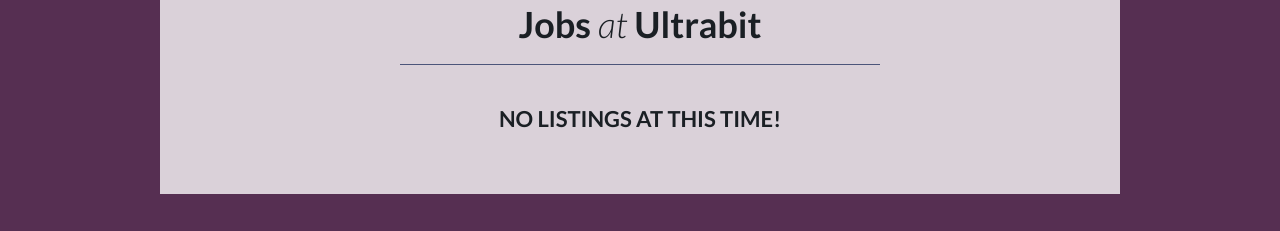
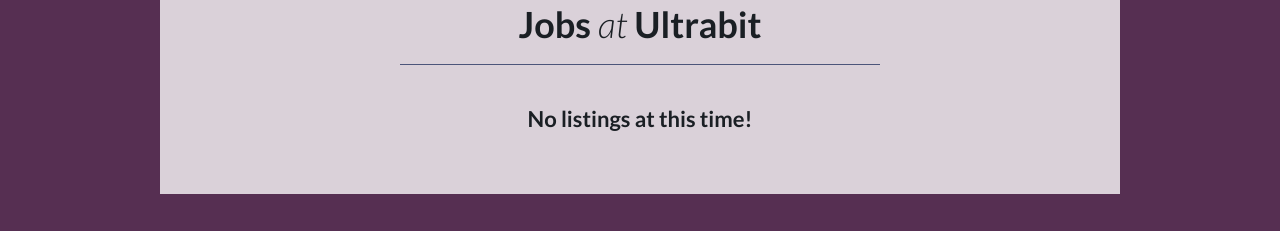
Before and after one commit to ultrabit-web/ultrabit-web.github.io, a Jekyll site: the page built from index.html, in a window 1280 px wide. Shown: the part 1435-1666 px from the top of the page. Built offline with Jekyll 4.4.1, drawn with Linux system fonts in a browser that asks for light colours.

Commit message:
De-uppercase jobs section header

```diff
--- a/css/main.scss
+++ b/css/main.scss
@@ -16,7 +16,7 @@
 h2 {
   &:after { border-bottom: 1px solid #4c557a; content: ''; display: block; margin: 25px auto 0; width: 480px; }
 }
-h3 { font-size: 22px; font-weight: 700; margin-bottom: 16px; text-transform: uppercase; }
+h3 { font-size: 22px; font-weight: 700; margin-bottom: 16px; }
 p, ol, ul { font-size: 17px; line-height: 32px; margin-bottom: 25px; }
 ol, ul { list-style: none; margin: 0; padding: 0; }
 a { color: #087ca5; cursor: pointer;
```
